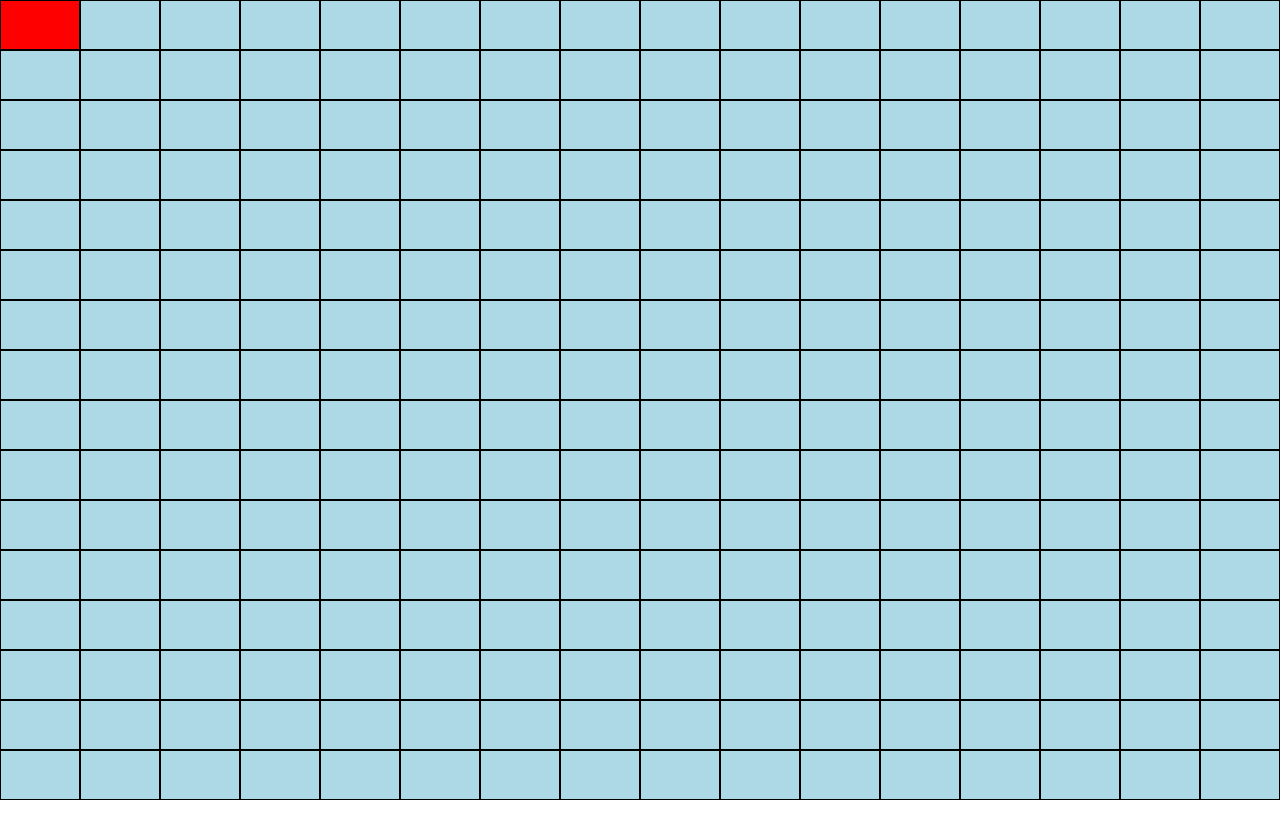
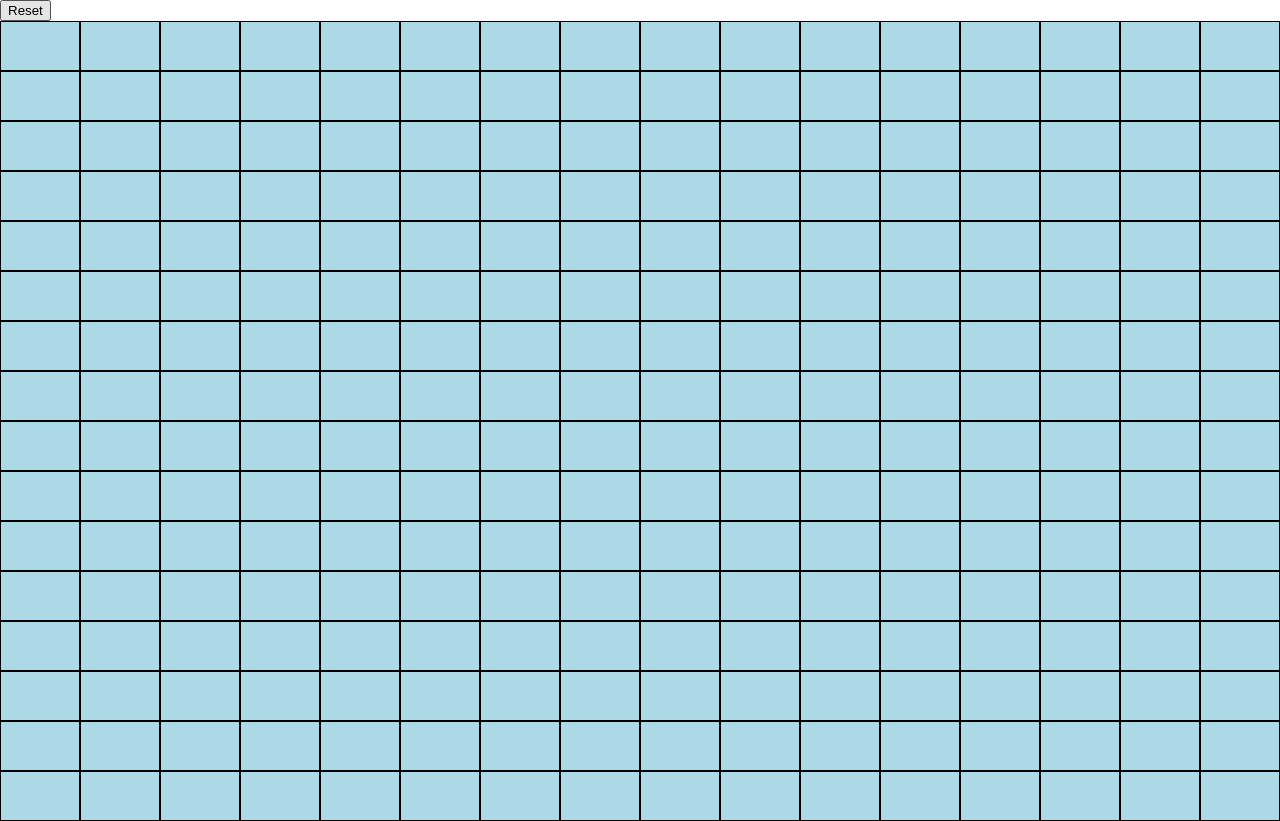
Before and after one commit to TosinAji/Etch-a-Sketch, a plain HTML site: page index.html in a window 1280 px wide. Before the commit the page ends 800 px from the top, so only its background shows below. Drawn offline with Linux system fonts and the light colour scheme.

Commit message:
added a button to reset the board and choose the number of sections

```diff
--- a/index.html
+++ b/index.html
@@ -9,9 +9,11 @@
     <link rel="stylesheet" href="./style.css">
 </head>
 <body>
+    <div>
+        <button id="reset">Reset</button>
+    </div>
     <div id="grid"></div>
 
     <script src="./script.js"></script>
-
 </body>
 </html>
--- a/script.js
+++ b/script.js
@@ -2,15 +2,35 @@
 
 const grid = document.querySelector('#grid');
 
-for (let current = 0; current < 256; current++ ) {
-    const gridSection = document.createElement('div');
-    gridSection.classList.add('grid-section');
-    grid.appendChild(gridSection);
-}
+// const gridSections = document.querySelectorAll('.grid-section');
+// gridSections.forEach(section => section.addEventListener('mouseenter', changeColour));
 
-const gridSections = document.querySelectorAll('.grid-section');
-gridSections.forEach(section => section.addEventListener('mouseenter', changeColour));
+const resetButtton = document.querySelector('#reset');
+resetButtton.addEventListener('click', resetBoard);
+
+
+createNewBoard(16);
 
 function changeColour(event) {
     this.classList.add('hover');
 };
+
+function resetBoard(event) {
+    let size = +prompt("Next board size ", "16");
+
+    const gridSections = document.querySelectorAll('.grid-section');
+    gridSections.forEach(section => section.remove());
+    createNewBoard(size);
+};
+
+function createNewBoard(size) {
+    for (let current = 0; current < (size*size); current++ ) {
+        const gridSection = document.createElement('div');
+        gridSection.classList.add('grid-section');
+        grid.appendChild(gridSection);
+    }
+
+    const gridSections = document.querySelectorAll('.grid-section');
+    gridSections.forEach(section => section.addEventListener('mouseenter', changeColour));
+
+};
--- a/style.css
+++ b/style.css
@@ -8,14 +8,13 @@ html {
 }
 
 #grid {
-    display: grid;
-    grid-template-columns: auto auto auto auto auto auto auto auto auto auto auto auto auto auto auto auto;
-    grid-template-rows: 50px 50px 50px 50px 50px 50px 50px 50px 50px 50px 50px 50px 50px 50px 50px 50px;
+    display: flex;
+    flex-wrap: wrap;
 }
 
 .grid-section {
     background-color: lightblue;
-    min-width: 50px;
+    width: 6.25%;
     min-height: 50px;
     border: 1px solid black;
 
```
